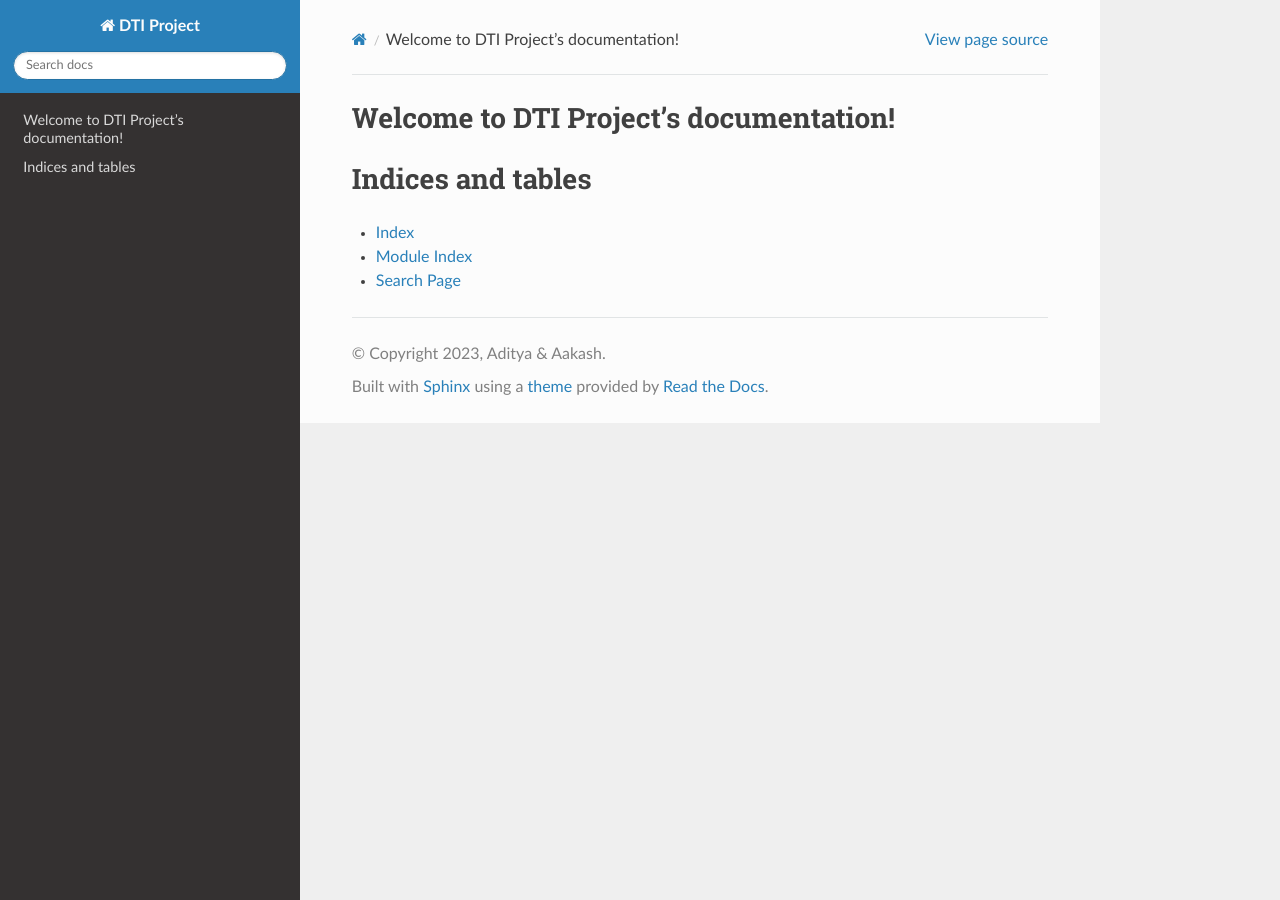
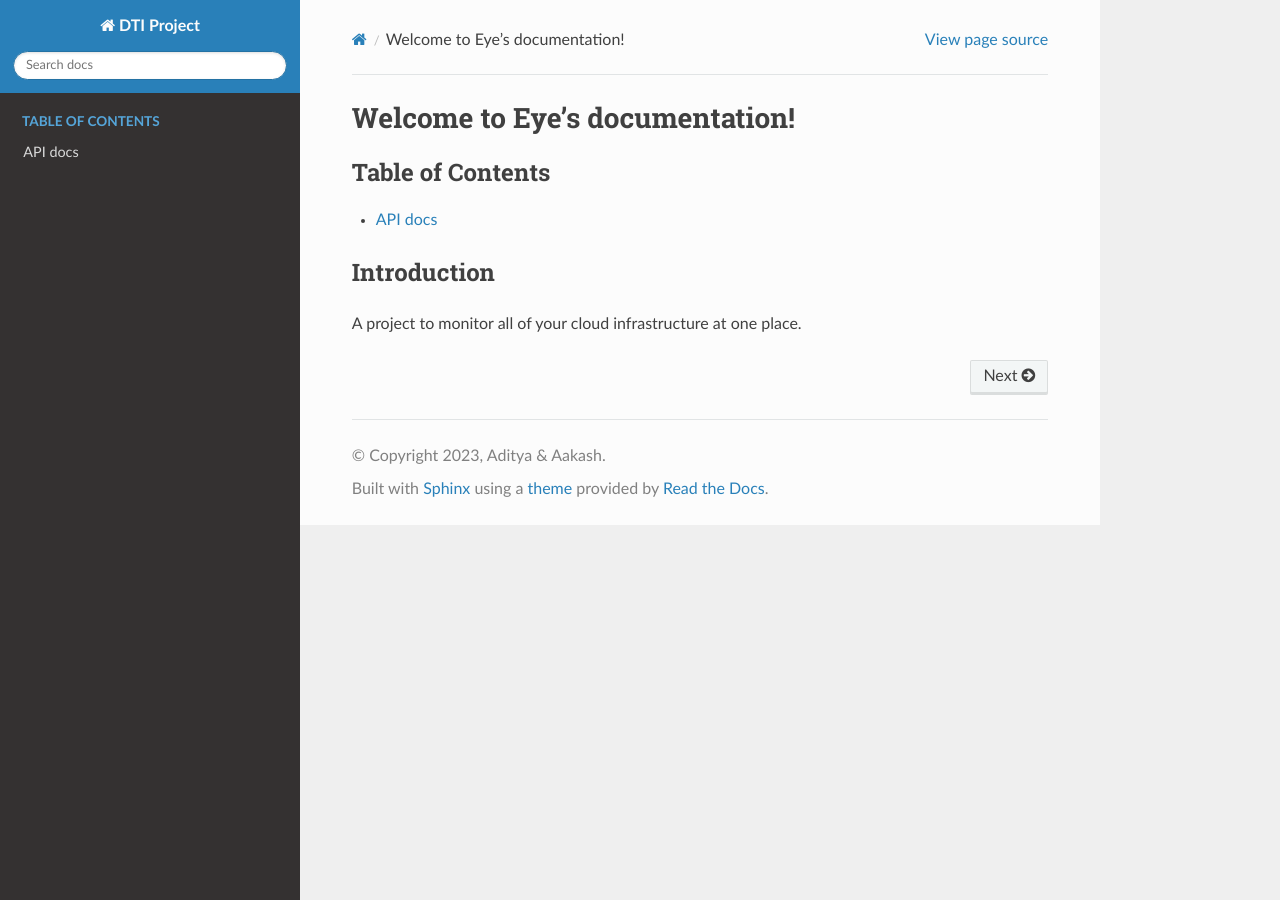
Before and after one commit to 0x0elliot/MockS, a Sphinx documentation site: the page built from docs/source/index.rst, in a window 1280 px wide. Built offline with Sphinx 7.4.7 and the Read the Docs theme 2.0.0, drawn with Linux system fonts in a browser that asks for light colours.

Commit message:
Fixing docs

```diff
--- a/docs/source/index.rst
+++ b/docs/source/index.rst
@@ -1,20 +1,17 @@
-.. DTI Project documentation master file, created by
-   sphinx-quickstart on Tue Apr 11 09:51:09 2023.
+.. Eye documentation master file, created by
+   sphinx-quickstart on Tue Nov 15 01:38:08 2022.
    You can adapt this file completely to your liking, but it should at least
    contain the root `toctree` directive.
 
-Welcome to DTI Project's documentation!
-=======================================
+Welcome to Eye's documentation!
+===============================
 
 .. toctree::
    :maxdepth: 2
-   :caption: Contents:
+   :caption: Table of Contents
 
+   /api-doc
 
-
-Indices and tables
-==================
-
-* :ref:`genindex`
-* :ref:`modindex`
-* :ref:`search`
+Introduction
+------------
+A project to monitor all of your cloud infrastructure at one place.
```
Also changed, not shown: docs/index.rst (deleted, +0 -17 lines), docs/source/api-doc.rst (renamed from docs/api-doc.rst).
